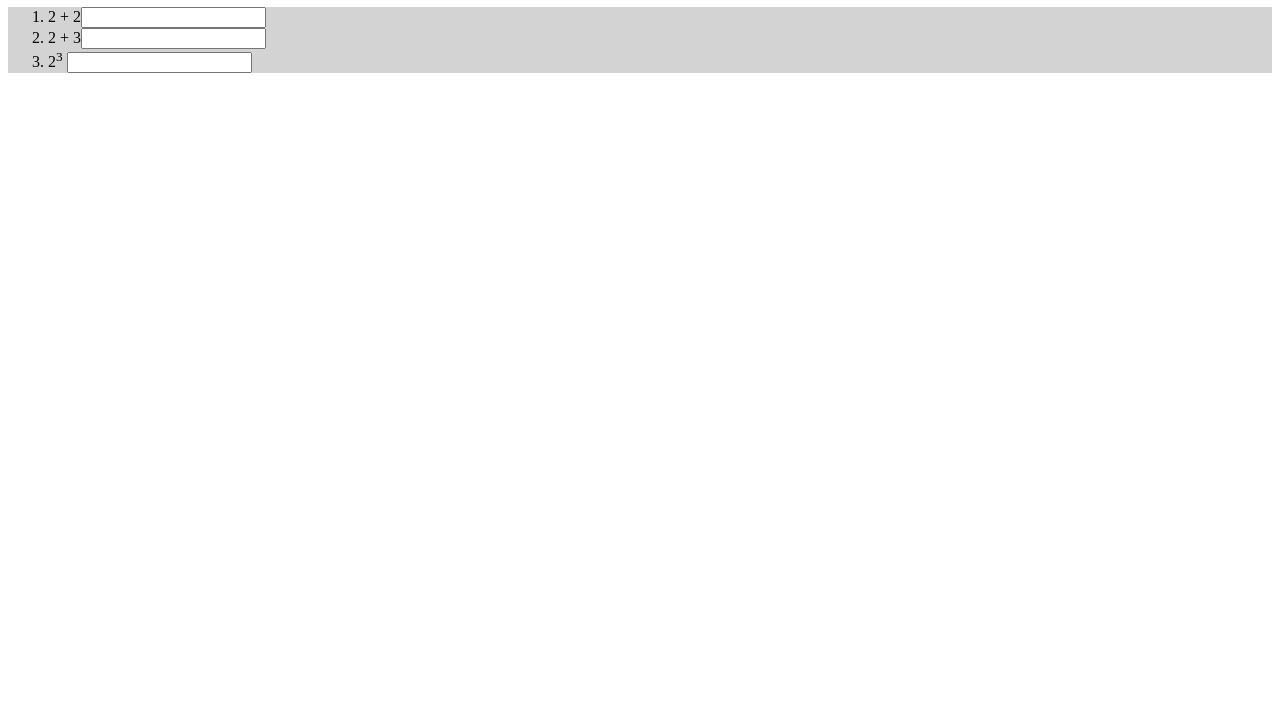
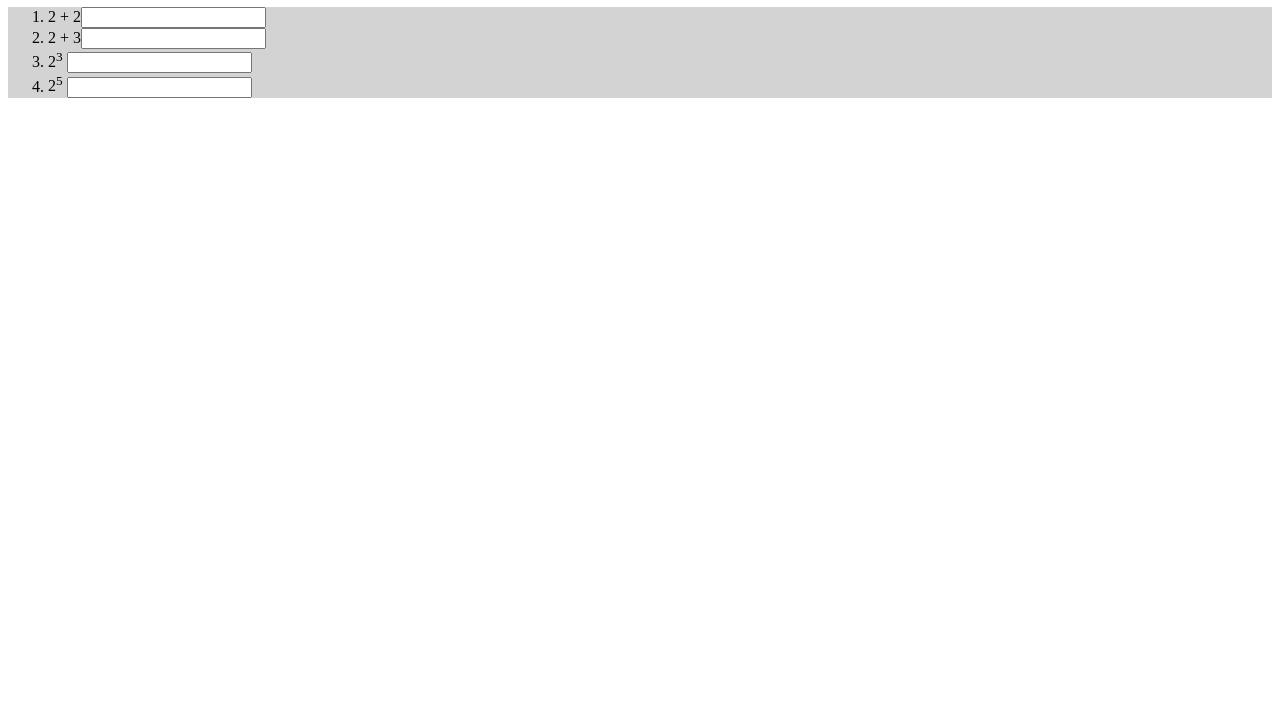
Before and after one commit to cory2dragon/2020-SD1, a plain HTML site: page index.html in a window 1280 px wide. Shown: the part 73-800 px from the top of the page. Drawn offline with nearby package versions, Linux system fonts and the light colour scheme.

Commit message:
Add 1 question

```diff
--- a/index.html
+++ b/index.html
@@ -24,6 +24,7 @@ ol{
 <li>2 + 2<input data-correct="4"></li>
 <li>2 + 3<input data-correct="5"></li>
 <li>2<sup>3</sup> <input data-correct="8"></li>
+<li>2<sup>5</sup> <input data-correct="32"></li>
 </ol>
 <script src='https://cdnjs.cloudflare.com/ajax/libs/jquery/3.4.1/jquery.min.js'></script>
 <script id="rendered-js">
```
